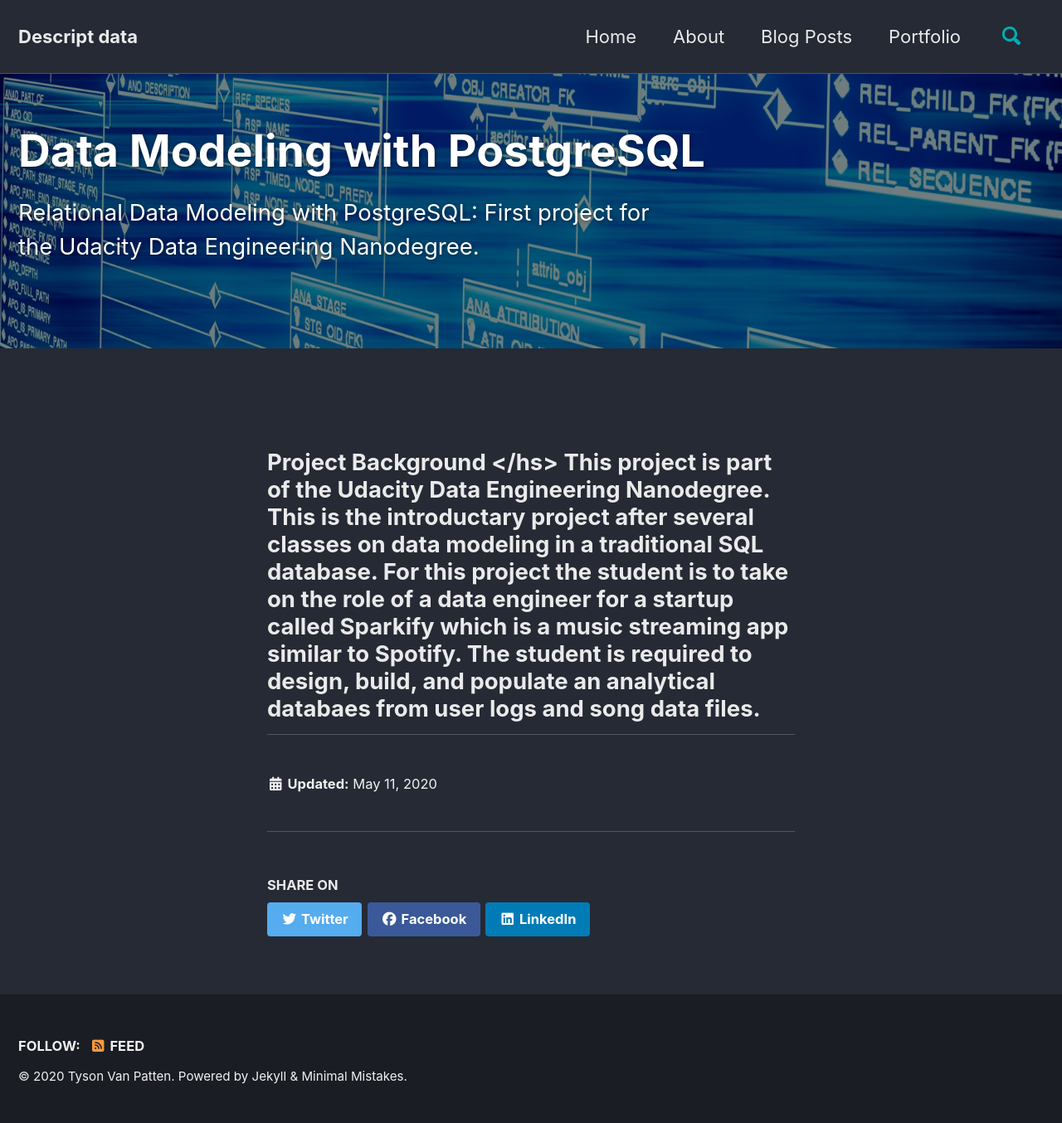
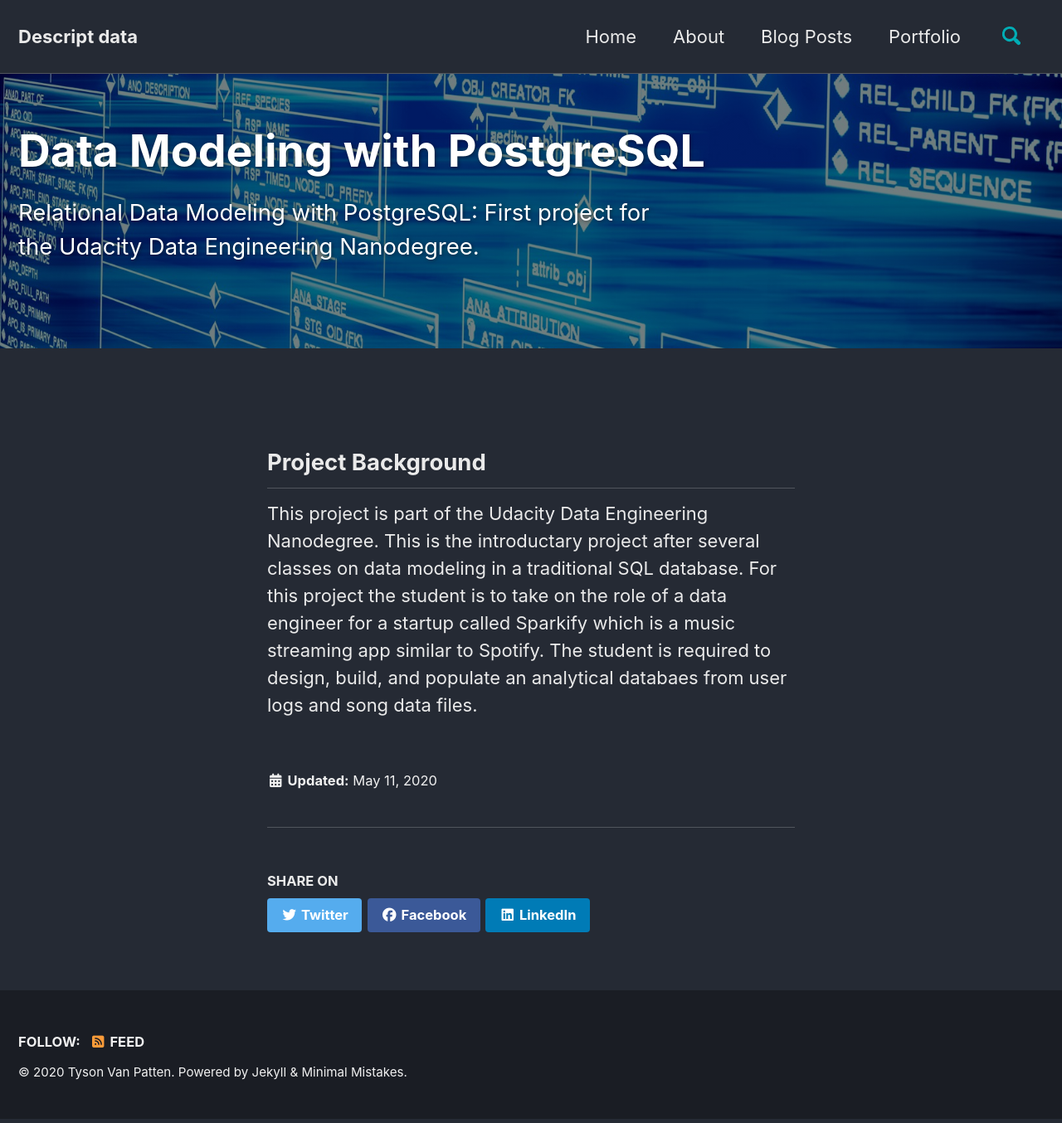
Before and after one commit to tvanpat/tvanpat, a Jekyll site: the page built from _portfolio/data_model_postgresql.md, in a window 1280 px wide. Shown: the whole page at 83% size. Built offline with Jekyll 4.4.1, drawn with Linux system fonts in a browser that asks for light colours; cached includes are drawn as plain includes; nearby versions of some CDN libraries; comment, search, counter and statistics services are not loaded.

```diff
--- a/_portfolio/data_model_postgresql.md
+++ b/_portfolio/data_model_postgresql.md
@@ -7,5 +7,5 @@ header:
   teaser: /images/port/data_model/data_erd-th.jpg
 ---
 
-<h2> Project Background </hs>
+<h2> Project Background </h2>
 This project is part of the Udacity Data Engineering Nanodegree.  This is the introductary project after several classes on data modeling in a traditional SQL database.  For this project the student is to take on the role of a data engineer for a startup called Sparkify which is a music streaming app similar to Spotify.  The student is required to design, build, and populate an analytical databaes from user logs and song data files.
```
Also changed, not shown: _pages/portfolio.md (+1 -0 lines).
